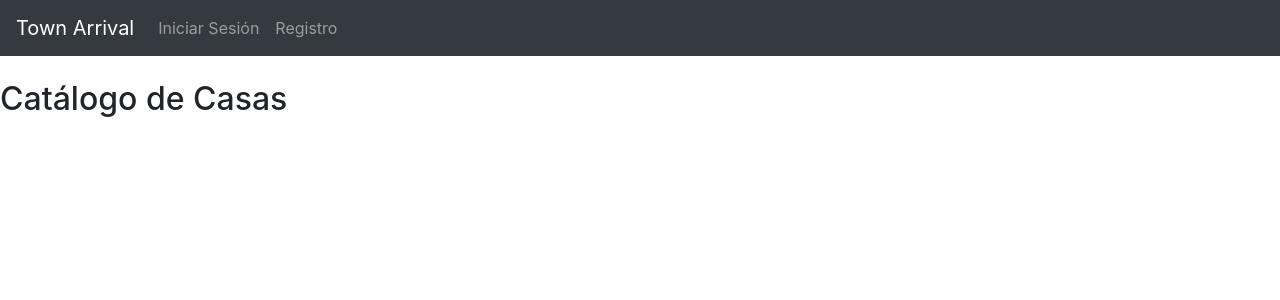
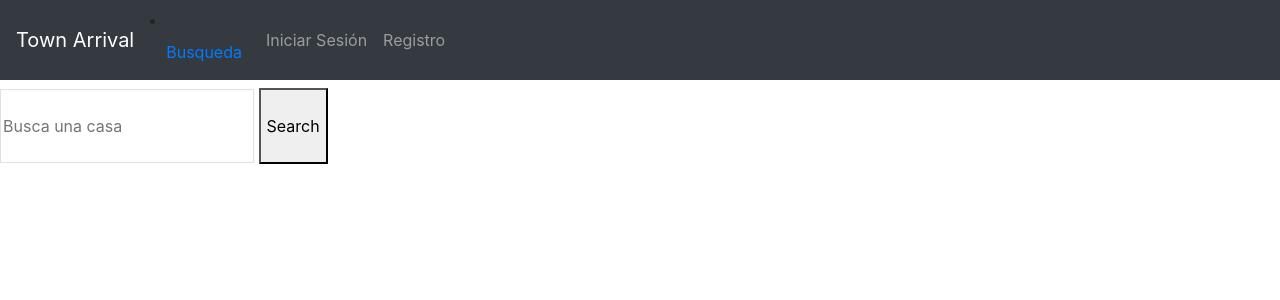
Before and after one commit to JuanJoCasamitjana/town_arrival, a Django app: page / in a window 1280 px wide. Shown: the top 300 px of the page. Run offline with Django 4.2, Linux system fonts and the light colour scheme; data that the repository does not hold is empty; some libraries are stand-ins or nearby versions.

Commit message:
feat(Casa): Busqueda de casa

```diff
--- /dev/null
+++ b/app/templates/buscador.html
@@ -0,0 +1,34 @@
+{% extends 'base.html' %}
+
+{% block title %}Casas{% endblock  %}
+
+{% block content %}
+
+    <div class="pb-6 grid grid-cols-4 gap-4">
+        <div class="col-span-1">
+            <form method="get" action="{% url 'busqueda' %}">
+                <input name="query" class="w-full py-4 px-6 border rounded-xl" type="text" value="{{ query }}" placeholder="Busca una casa">
+                <button class ="mt-2 py-4 px-8 text-lg bg-teal-500 text-black rounded-xl">Search</button>
+            </form>
+        </div>
+        <div class="col-span-3">
+            <div class="container">
+                <div class="row">
+                  {% for casa in casas %}
+                    <div class="col-md-4 mb-4">
+                      <div class="card align-items-center">
+                        <a href="{% url 'detalle_casa' casa_id=casa.id %}">
+                          <img src="{{ casa.imagen }}" class="card-img-top img-thumbnail" style="object-fit: cover; max-width: 15rem; max-height: 15rem;" alt="{{ casa.titulo }}">
+                          <div class="card-body">
+                            <h5 class="card-title text-center">{{ casa.titulo }}</h5>
+                          </div>
+                        </a>
+                      </div>
+                    </div>
+                  {% endfor %}
+                </div>
+              </div>
+        </div>
+    </div>
+
+{% endblock content %}
--- a/app/urls.py
+++ b/app/urls.py
@@ -4,6 +4,7 @@ from django.urls import include, path
 from app import views
 
 urlpatterns = [
+    path('', views.busqueda, name='busqueda'),
     path("",views.catalogo_casas,name="index"),
     path('catalogo-casas/', views.catalogo_casas, name='catalogo_casas'),
     path('casa/<int:casa_id>/', views.info_casa, name='detalle_casa'),
--- a/app/views.py
+++ b/app/views.py
@@ -1,10 +1,22 @@
 from django.http import HttpResponse
 from django.shortcuts import render, get_object_or_404, redirect
 from .models import Casa
+from django.db.models import Q
 import requests
 from .forms import CasaForm, ImageUploadForm
 from django.contrib.auth.decorators import login_required
 
+def busqueda(request):
+    query = request.GET.get('query', '')
+    casas = Casa.objects.all()
+
+    if query:
+        casas = casas.filter(Q(titulo__icontains=query) | Q(descripcion__icontains=query) | Q(localidad__icontains=query))
+
+    return render(request, 'buscador.html', {
+        'casas': casas,
+        'query':query,
+        })
 # Create your views here.
 def index(request):
     return HttpResponse("Hello, world. You're at the town_arrival index.")
--- a/town_arrival/templates/base.html
+++ b/town_arrival/templates/base.html
@@ -10,6 +10,7 @@
     <header>
         <nav class="navbar navbar-expand-sm bg-dark navbar-dark">
             <a class="navbar-brand" href="{% url 'catalogo_casas' %}">Town Arrival</a>
+            <li class="nav-item"><a class="nav-link" href="{% url 'busqueda' %}">Busqueda</a></li>
             <ul class="navbar-nav">
 
                 {% if user.is_authenticated %}
```
